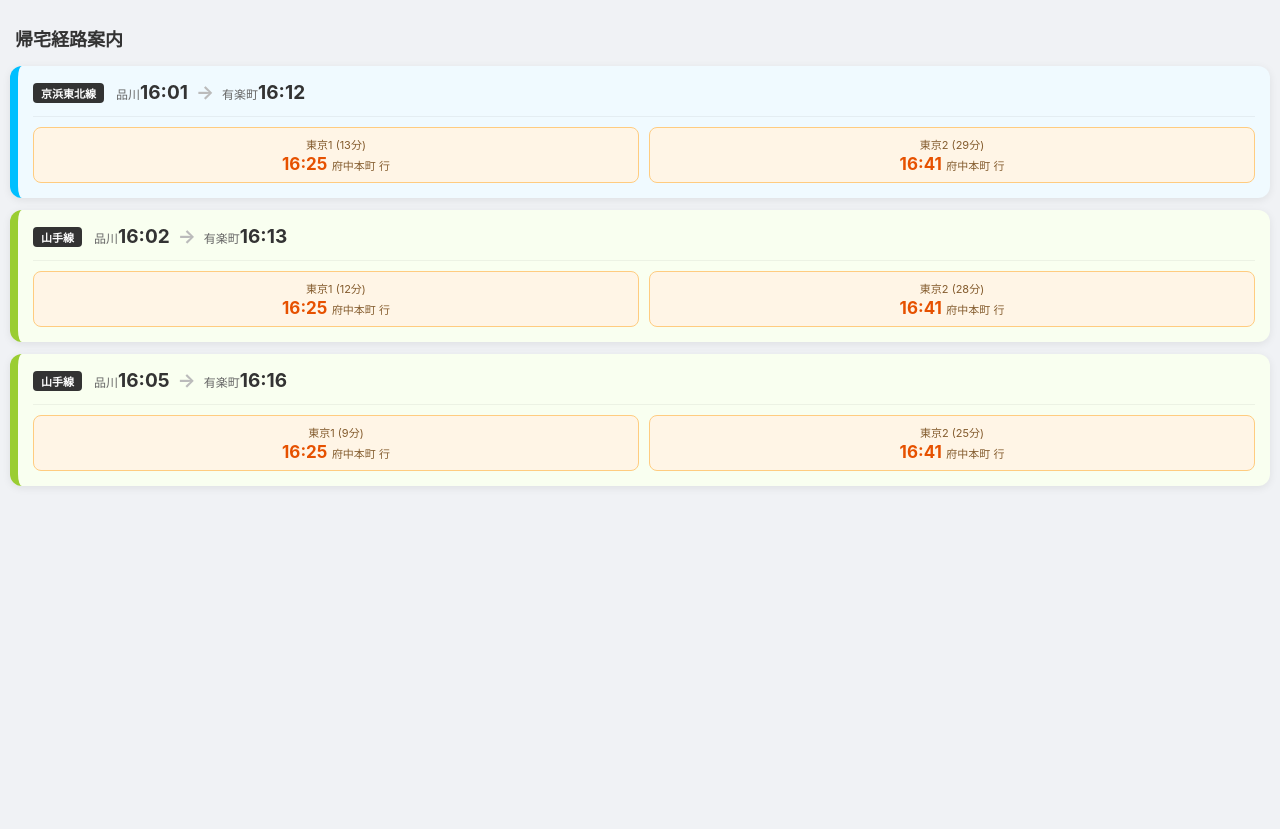
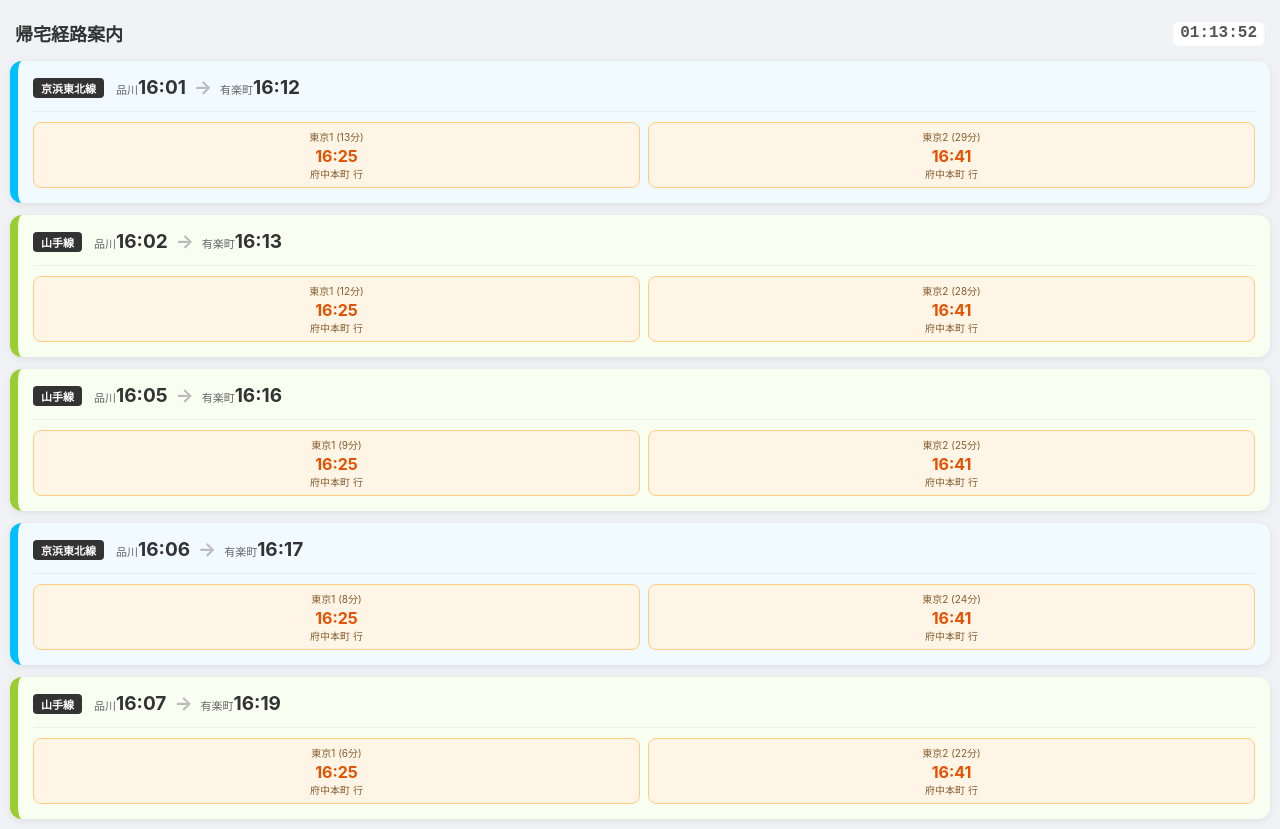
Before and after one commit to Croissant2732/shina-home-route2, a plain HTML site: page index.html in a window 1280 px wide. Before the commit the page ends 800 px from the top, so only its background shows below. Drawn offline with Linux system fonts and the light colour scheme.

Commit message:
Add files via upload

```diff
--- a/index.html
+++ b/index.html
@@ -6,7 +6,16 @@
     <title>帰宅ナビ</title>
     <style>
         body { font-family: -apple-system, sans-serif; background: #f0f2f5; padding: 10px; color: #333; margin: 0; }
-        h2 { font-size: 18px; margin: 15px 0 15px 5px; font-weight: bold; }
+
+        /* ヘッダーエリア：タイトルと時計を横並びに */
+        .header {
+            display: flex;
+            justify-content: space-between;
+            align-items: center;
+            margin: 10px 5px 15px 5px;
+        }
+        h2 { font-size: 18px; margin: 0; font-weight: bold; }
+        #clock { font-family: monospace; font-size: 16px; font-weight: bold; color: #555; background: #fff; padding: 4px 8px; border-radius: 6px; box-shadow: inset 0 1px 3px rgba(0,0,0,0.1); }
 
         #result { display: flex; flex-direction: column; gap: 12px; }
 
@@ -18,7 +27,6 @@
             border-left: 8px solid #ccc;
         }
 
-        /* 品川側：路線別カラー */
         .card.yamanote { border-left-color: #9acd32; background-color: #f9fff0; }
         .card.keihintohoku { border-left-color: #00bfff; background-color: #f0faff; }
 
@@ -47,37 +55,43 @@
             font-weight: bold;
         }
 
-        .station-name { font-size: 12px; color: #666; font-weight: normal; }
+        .station-name { font-size: 11px; color: #666; font-weight: normal; }
         .arrow { color: #bbb; }
 
-        /* ★武蔵野線エリア：オレンジ設定★ */
         .musashino-section {
             display: flex;
-            gap: 10px;
+            gap: 8px;
             border-top: 1px solid rgba(0,0,0,0.05);
             padding-top: 10px;
         }
         .musashino-box {
             flex: 1;
-            background: #fff5e6; /* 薄い橙色 */
+            background: #fff5e6;
             border-radius: 8px;
-            padding: 8px;
-            border: 1px solid #ffcc80; /* 少し濃い橙の枠線 */
+            padding: 6px;
+            border: 1px solid #ffcc80;
             text-align: center;
         }
-        .wait-label { font-size: 11px; color: #845c2e; display: block; margin-bottom: 2px; }
-        .musashino-time { font-size: 17px; font-weight: bold; color: #e65100; } /* オレンジ系の濃い文字色 */
-        .dest-label { font-size: 11px; color: #845c2e; }
+        .wait-label { font-size: 10px; color: #845c2e; display: block; margin-bottom: 2px; }
+        .musashino-time { font-size: 16px; font-weight: bold; color: #e65100; }
+        .dest-label { font-size: 10px; color: #845c2e; display: block; }
 
         .info-msg { text-align: center; color: #888; margin-top: 30px; }
     </style>
 </head>
 <body>
 
-<h2>帰宅経路案内</h2>
+<div class="header">
+    <h2>帰宅経路案内</h2>
+    <div id="clock">00:00:00</div>
+</div>
+
 <div id="result">読み込み中...</div>
 
 <script>
+let shinagawaData = [];
+let tokyoData = [];
+
 async function loadCSV(file) {
     try {
         const response = await fetch(file);
@@ -92,20 +106,25 @@ function timeToMin(timeStr) {
     return h * 60 + m;
 }
 
-async function init() {
-    const sData = await loadCSV('shinagawa_yurakucho.csv');
-    const tData = await loadCSV('tokyo_musashino.csv');
+function updateDisplay() {
+    const now = new Date();
+    const h = String(now.getHours()).padStart(2, '0');
+    const m = String(now.getMinutes()).padStart(2, '0');
+    const s = String(now.getSeconds()).padStart(2, '0');
 
-    const now = new Date();
+    // 右上の時計を更新
+    document.getElementById('clock').innerText = `${h}:${m}:${s}`;
+
     const nowMin = now.getHours() * 60 + now.getMinutes();
 
-    const nextS = sData.filter(r => timeToMin(r[1]) >= nowMin).slice(0, 3);
+    // 5本表示に増量
+    const nextS = shinagawaData.filter(r => timeToMin(r[1]) >= nowMin).slice(0, 5);
 
     let html = '';
     nextS.forEach(sRow => {
         const [lineName, sDep, yArr] = sRow;
         const yArrMin = timeToMin(yArr);
-        const nextT = tData.filter(r => timeToMin(r[0]) >= yArrMin).slice(0, 2);
+        const nextT = tokyoData.filter(r => timeToMin(r[0]) >= yArrMin).slice(0, 2);
 
         let lineClass = '';
         if (lineName.includes('山手')) lineClass = 'yamanote';
@@ -132,11 +151,22 @@ async function init() {
                     </div>`;
                 }).join('')}
                 ${nextT.length === 1 ? '<div style="flex:1"></div>' : ''}
+                ${nextT.length === 0 ? '<div class="musashino-box" style="background:#eee; border:none; color:#999;">接続なし</div>' : ''}
             </div>
         </div>`;
     });
 
-    document.getElementById('result').innerHTML = html || '<div class="info-msg">電車がありません</div>';
+    document.getElementById('result').innerHTML = html || '<div class="info-msg">本日の運行は終了しました</div>';
+}
+
+async function init() {
+    // 最初に一度だけデータをロード
+    shinagawaData = await loadCSV('shinagawa_yurakucho.csv');
+    tokyoData = await loadCSV('tokyo_musashino.csv');
+
+    // 1秒ごとに時計と表示内容を更新
+    setInterval(updateDisplay, 1000);
+    updateDisplay(); // 初回実行
 }
 
 init();
```
